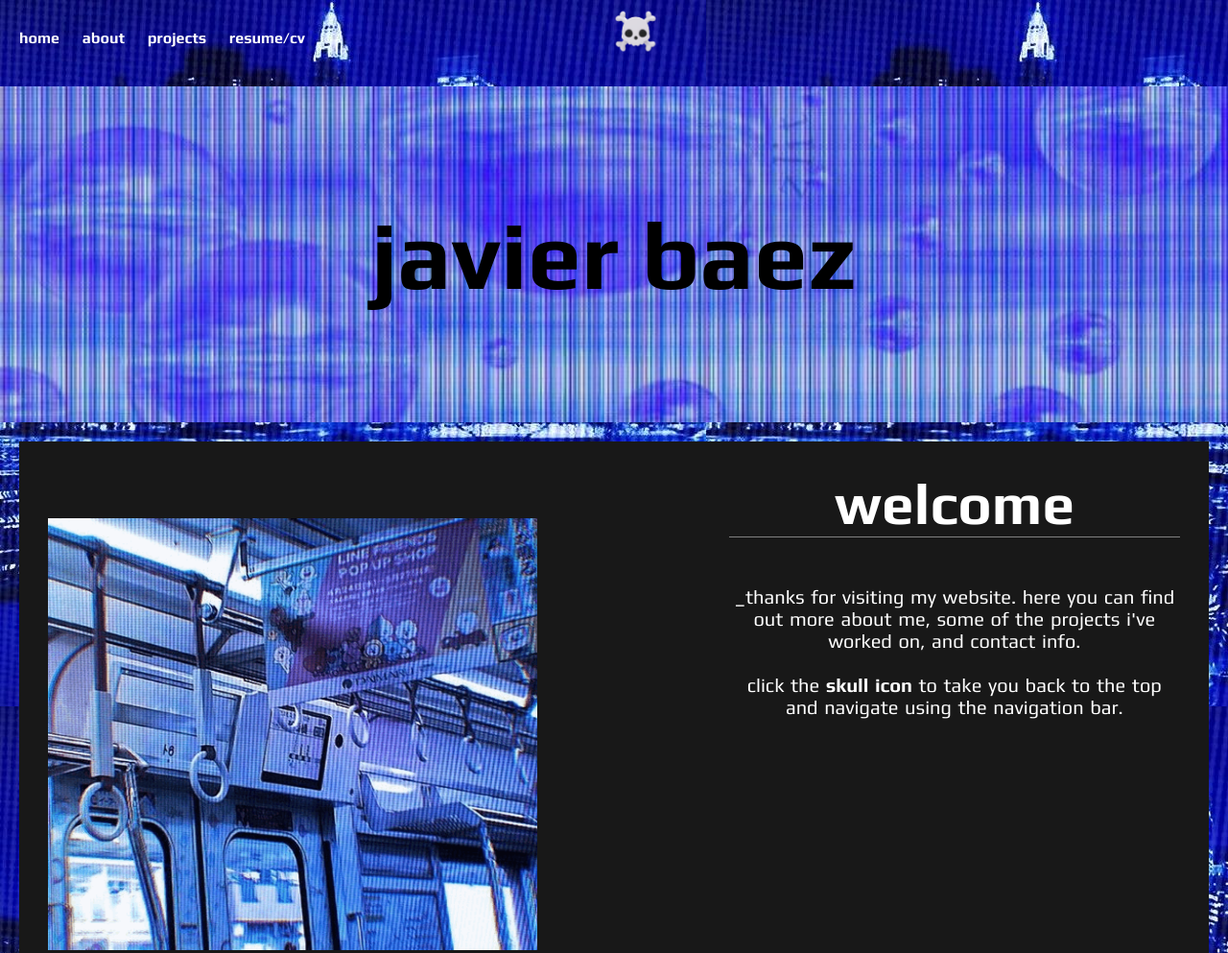
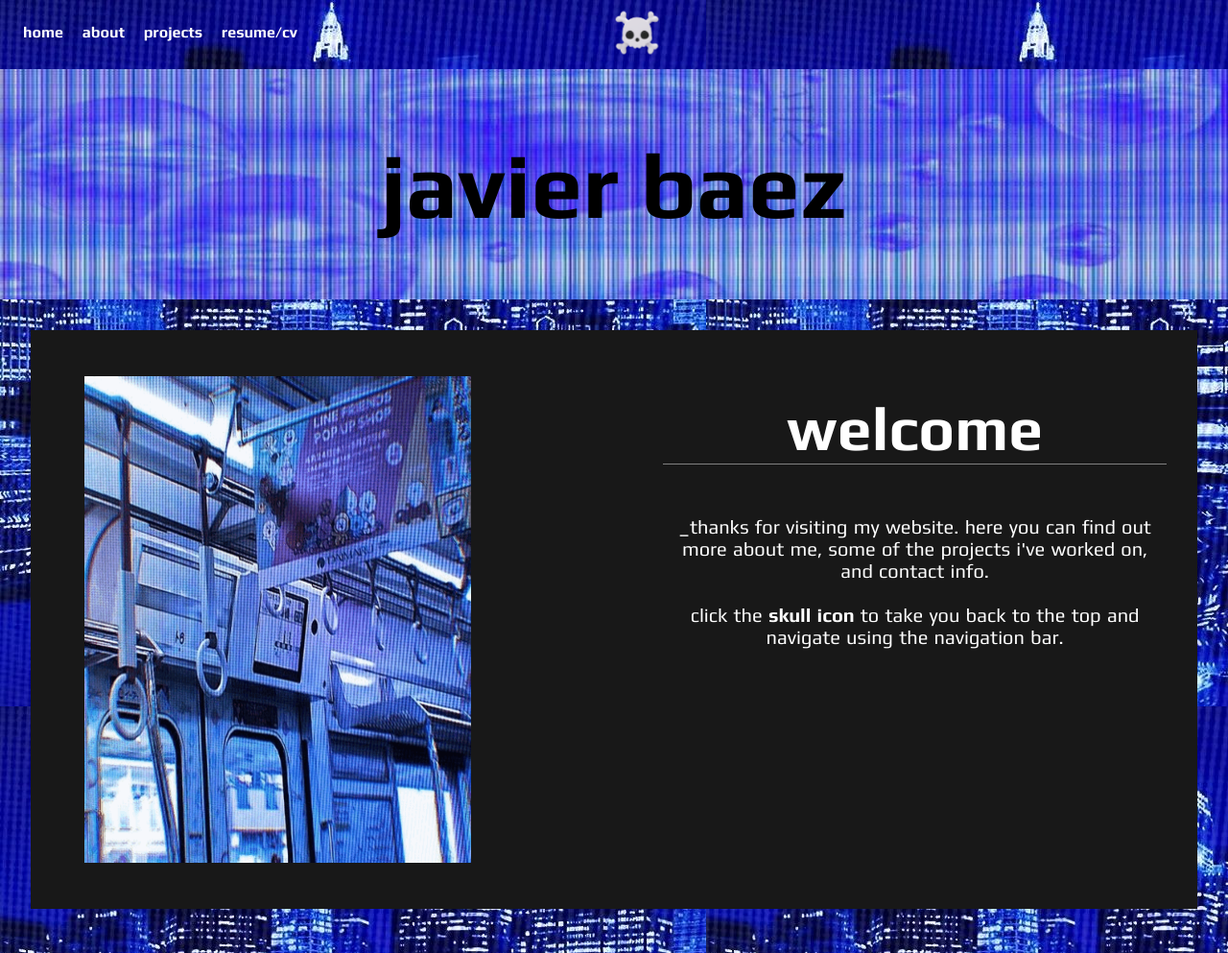
Before and after one commit to Vlorrk/javi-website, a website: page index.html in a window 1280 px wide. Shown: the top 993 px of the page at 96% size. Drawn offline with Linux system fonts and the light colour scheme.

Commit message:
refactor: rewriting absolute units to relative for compatability

```diff
--- a/index.css
+++ b/index.css
@@ -13,6 +13,7 @@ body {
 	margin: 0;
 	padding: 0;
 	background-color: #181818;
+	animation: fadeIn ease 1s;
 }
 
 body::-webkit-scrollbar {
@@ -28,22 +29,26 @@ a {
 }
 
 .header {
+	background-image: url(images/cybercity.jpg);
 	display: flex;
 	width: 100%;
+	position: sticky;
+	top: 0;
+	z-index: 1;
 }
 
 .navbar {
-	height: 50px;
-	margin: 10px;
-	margin-top: 30px;
-	margin-left: 10px;
+	height: 2em;
+	margin: 1em;
+	margin-top: 1.5em;
+	margin-left: 1em;
 	font-weight: 700;
 }
 
 
 .nav-item {
 	color: white;
-	margin: 10px;
+	margin: .5em;
 }
 
 
@@ -53,10 +58,10 @@ a:hover {
 
 .center-logo {
 	position: fixed;
-	margin-top: 10px;
+	margin-top: .6em;
 	left: 50%;
-	width: 45px;
-	height: 45px;
+	width: 3rem;
+	height: 3rem;
 	z-index: 10;
 }
 
@@ -77,45 +82,57 @@ a:hover {
 	margin: 0;
 	padding: 0;
 	width: 100%;
-	height: 350px;
+	height: 15em;
 }
 
 .name-heading {
 	color: black;
 	position: absolute;
-	font-size: 100px;
+	font-size: 6rem;
 }
 
 .bottom-blurb {
 	background-color: #181818;
-	padding: 30px;
+	padding: 2rem;
 	display: flex;
-	margin: 20px;
+	margin: 2rem;
 }
 
 .snippet {
-	width: 650px;
-	height: 450px;
-	margin-top: 50px;
+	width: 35%;
+	height: auto;
+	margin-top: 1rem;
+	margin-bottom: 1rem;
+	margin-left: 1.5rem;
 }
 
 .bottom-blurb h2 {
-	font-size: 60px;
+	font-size: 4rem;
 	text-align: center;
 	border-bottom: 1px solid gray;
 }
 
 .blurb {
-	margin: 50px;
-	padding: 50px;
-	width: 700px;
+	margin: 2.5em;
+	padding: 2.5em;
+	width: 40em;
 	color: white;
 	font-size: 1.25rem;
-	word-spacing: 2px;
+	word-spacing: .1rem;
 	text-align: center;
 	position: relative;
-	bottom: 150px;
-	left: 100px;
+	bottom: 6em;
+	left: 5em;
+}
+
+@keyframes fadeIn {
+	0% {
+		opacity: 0;
+	}
+
+	100% {
+		opacity: 100;
+	}
 }
 
 .footer {
@@ -126,5 +143,5 @@ a:hover {
 	justify-content: center;
 	align-items: center;
 	margin-top: auto;
-	padding: 10px 0;
+	padding: 1em 0;
 }
```
